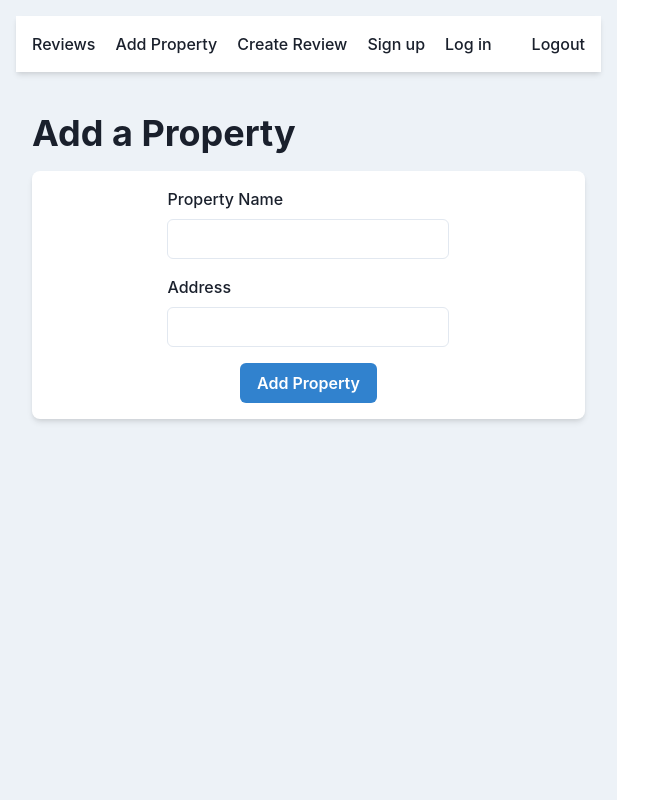
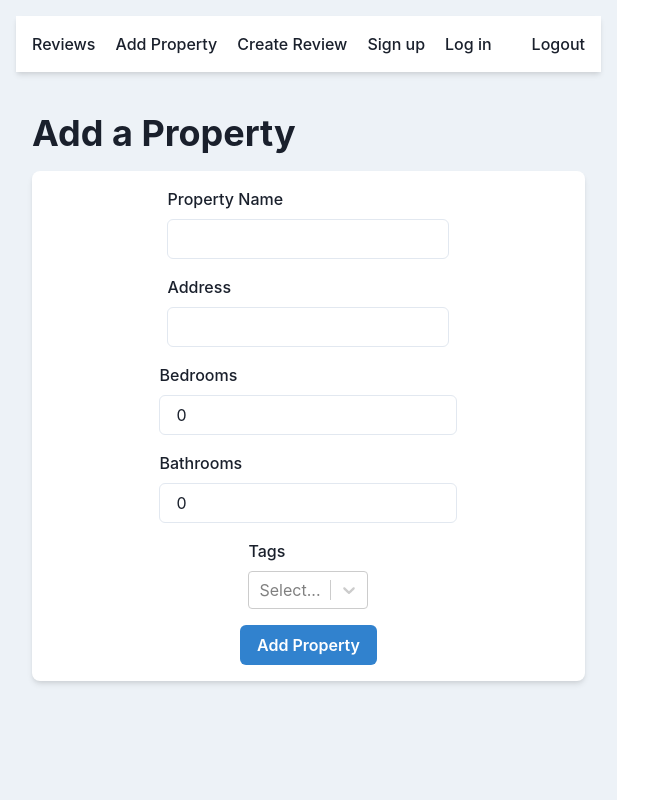
Before and after one commit to gracebw7/307-group-1, a React (Vite) app in the folder packages/react-frontend/: page /add-property in a window 1280 px wide. Shown: the whole page, without its empty margins (0-664 px from the left). Built offline with nearby package versions, Linux system fonts and the light colour scheme.

Commit message:
added tags to properties

```diff
--- a/packages/react-frontend/src/components/PropertyForm.jsx
+++ b/packages/react-frontend/src/components/PropertyForm.jsx
@@ -1,23 +1,35 @@
 import { useState } from "react";
-import {
-  Box,
-  Button,
-  Input,
-  FormLabel,
-  VStack
-} from "@chakra-ui/react";
+import { Box, Button, Input, FormLabel, VStack, NumberInput, NumberInputField } from "@chakra-ui/react";
 import PropTypes from "prop-types";
+import Select from "react-select";
 
 const PropertyForm = ({ onSubmit }) => {
   const [formData, setFormData] = useState({
     name: "",
-    address: ""
+    address: "",
+    bedrooms: 0,
+    bathrooms: 0,
+    tags: [],
   });
 
   const handleChange = (e) => {
     setFormData({
       ...formData,
-      [e.target.name]: e.target.value
+      [e.target.name]: e.target.value,
+    });
+  };
+
+  const handleNumberChange = (valueAsString, valueAsNumber, name) => {
+    setFormData({
+      ...formData,
+      [name]: valueAsNumber,
+    });
+  };
+
+  const handleTagsChange = (selectedOptions) => {
+    setFormData({
+      ...formData,
+      tags: selectedOptions.map(option => option.value),
     });
   };
 
@@ -25,6 +37,12 @@ const PropertyForm = ({ onSubmit }) => {
     e.preventDefault();
     onSubmit(formData);
   };
+
+  const tagOptions = [
+    { value: "apartment", label: "Apartment" },
+    { value: "house", label: "House" },
+    { value: "close-to-campus", label: "Close to Campus" },
+  ];
 
   return (
     <Box p={4} bg="white" borderRadius="lg" boxShadow="md">
@@ -52,6 +70,44 @@ const PropertyForm = ({ onSubmit }) => {
             />
           </Box>
 
+          <Box>
+            <FormLabel>Bedrooms</FormLabel>
+            <NumberInput
+              min={0}
+              name="bedrooms"
+              value={formData.bedrooms}
+              onChange={(valueAsString, valueAsNumber) => handleNumberChange(valueAsString, valueAsNumber, "bedrooms")}
+              required
+            >
+              <NumberInputField />
+            </NumberInput>
+          </Box>
+
+          <Box>
+            <FormLabel>Bathrooms</FormLabel>
+            <NumberInput
+              min={0}
+              name="bathrooms"
+              value={formData.bathrooms}
+              onChange={(valueAsString, valueAsNumber) => handleNumberChange(valueAsString, valueAsNumber, "bathrooms")}
+              required
+            >
+              <NumberInputField />
+            </NumberInput>
+          </Box>
+
+          <Box>
+            <FormLabel>Tags</FormLabel>
+            <Select
+              isMulti
+              name="tags"
+              options={tagOptions}
+              className="basic-multi-select"
+              classNamePrefix="select"
+              onChange={handleTagsChange}
+            />
+          </Box>
+
           <Button type="submit" colorScheme="blue">
             Add Property
           </Button>
@@ -62,7 +118,7 @@ const PropertyForm = ({ onSubmit }) => {
 };
 
 PropertyForm.propTypes = {
-  onSubmit: PropTypes.func.isRequired
+  onSubmit: PropTypes.func.isRequired,
 };
 
 export default PropertyForm;
```
